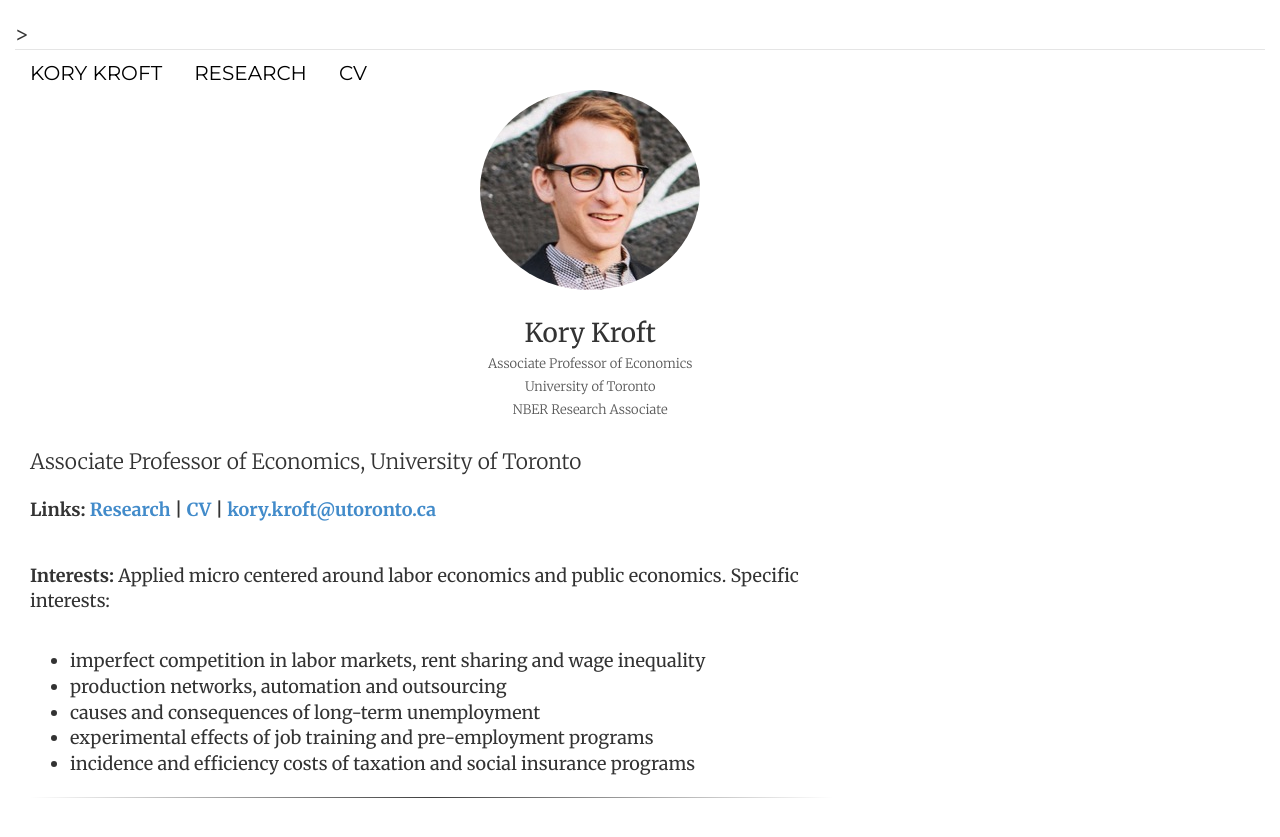
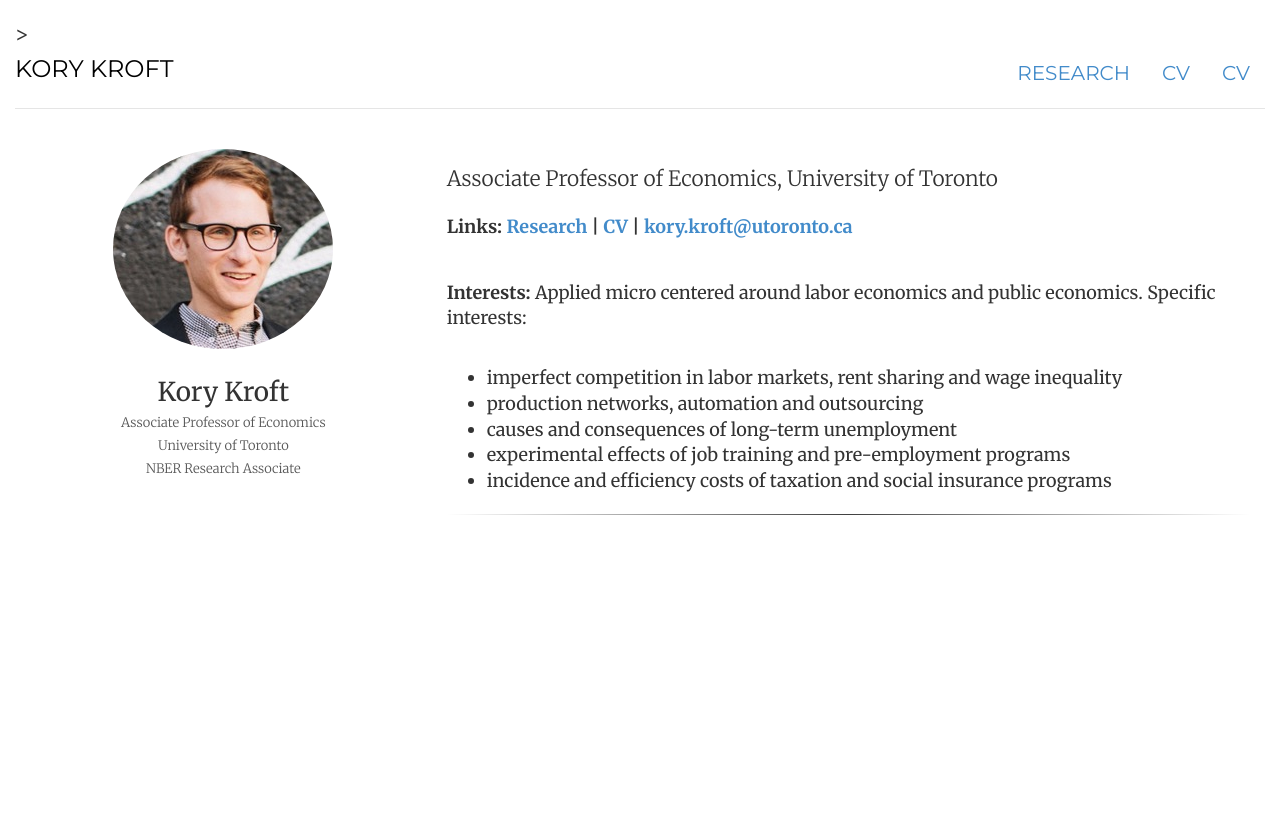
Before and after one commit to korykroft/korykroft.github.io, a Jekyll site: the page built from index.html, in a window 1280 px wide. Shown: the top 837 px of the page. Built offline with Jekyll 4.4.1, drawn with Linux system fonts in a browser that asks for light colours.

Commit message:
Update header.html

```diff
--- a/_includes/header.html
+++ b/_includes/header.html
@@ -1,14 +1,8 @@
 <div class="header">
-	<!--
 	<ul class="nav nav-pills pull-right">
 		<li class="{{ page.cv }}"><a href="/research" title="Research">Research</a></li>
+		<li class="{{ page.cv }}"><a href="/cv/resume.pdf" title="CV">CV</a></li>
 		<li class="{{ page.cv }}"><a href="/cv/resume_1.pdf" title="CV">CV</a></li>
 	</ul>
--->
-
-		<ul class="nav nav-pills pull-left">
-		<li class="{{ page.cv }}"><a href="/" style="text-decoration: none; color: #000000;">Kory Kroft</a></li>
-		<li class="{{ page.cv }}"><a href="/research" title="Research" style="text-decoration: none; color: #000000;">Research</a></li>
-		<li class="{{ page.cv }}"><a href="/cv/resume_1.pdf" title="CV" style="text-decoration: none; color: #000000;">CV</a></li>
-	</ul>
+	<h3 class="text-muted"><a href="/">Kory Kroft</a></h3>
 </div> <!-- /header -->
```
